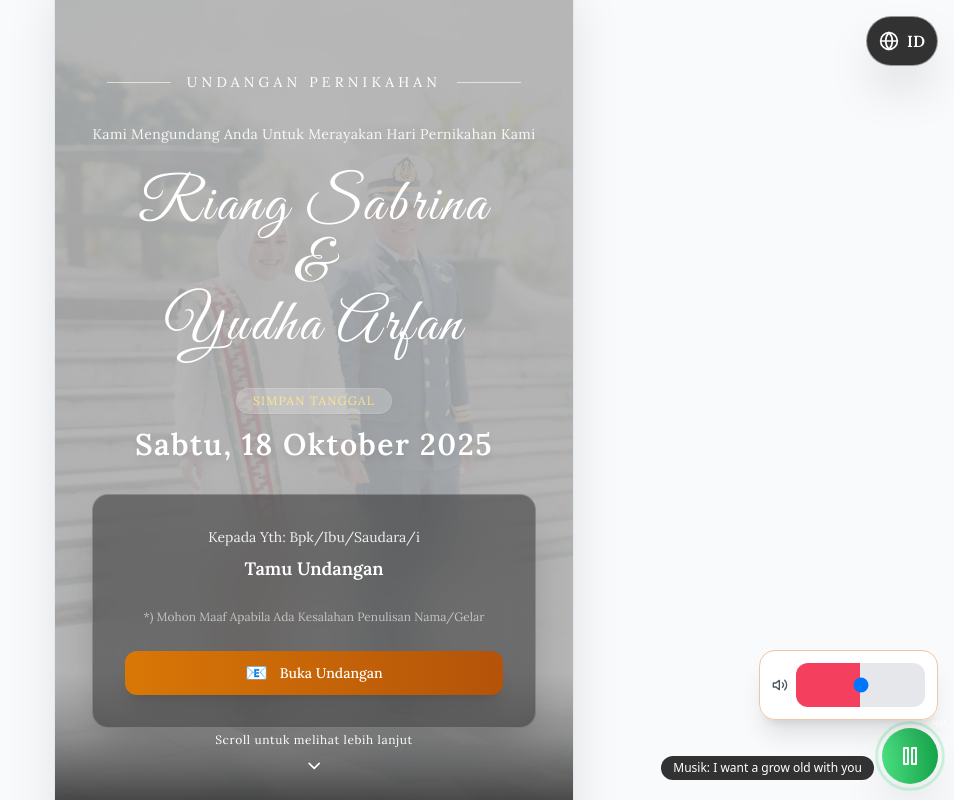
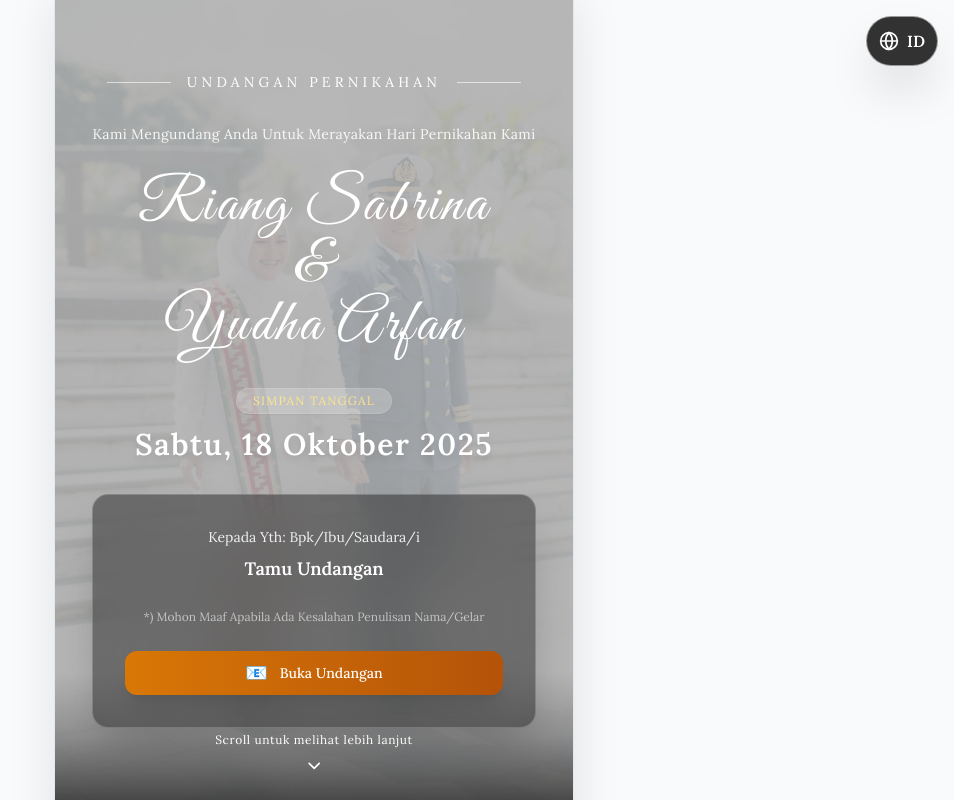
Before and after one commit to SofyanArdiansyah888/sabrina, a React (Vite) app: page / in a window 1280 px wide. Shown: the top 800 px of the page, without its empty margins (326-1280 px from the left). Built offline with nearby package versions, Linux system fonts and the light colour scheme; a web font is replaced by a local one.

Commit message:
Update BackgroundMusic component to start with full volume and hide controls; change timezone references from WIB to WITA in Footer, WeddingDetails, and LanguageContext for consistency.

```diff
--- a/src/components/BackgroundMusic.tsx
+++ b/src/components/BackgroundMusic.tsx
@@ -8,7 +8,7 @@ export default function BackgroundMusic() {
   const [isVisible] = useState(true) // Show component but hide controls
   const [isPlaying, setIsPlaying] = useState(false)
   const [isMuted, setIsMuted] = useState(true) // Start muted for autoplay
-  const [volume, setVolume] = useState(0.5)
+  const [volume, setVolume] = useState(1.0)
   const [showNotification, setShowNotification] = useState(false)
   const [hasInteracted, setHasInteracted] = useState(false)
   const audioRef = useRef<HTMLAudioElement>(null)
@@ -222,13 +222,13 @@ export default function BackgroundMusic() {
 
 
 
-          {/* Floating Music Controls */}
+          {/* Floating Music Controls - Hidden */}
           <motion.div
             initial={{ opacity: 0, scale: 0 }}
-            animate={{ opacity: 1, scale: 1 }}
+            animate={{ opacity: 0, scale: 0 }}
             exit={{ opacity: 0, scale: 0 }}
             transition={{ duration: 0.5, delay: 0.5 }}
-            className="fixed bottom-24 right-4 z-40 md:bottom-4"
+            className="fixed bottom-24 right-4 z-40 md:bottom-4 hidden"
           >
             {/* Main Music Button */}
             <motion.button
@@ -281,53 +281,9 @@ export default function BackgroundMusic() {
               )}
             </motion.button>
 
-            {/* Volume Control */}
-            {isPlaying && (
-              <motion.div
-                initial={{ opacity: 0, scale: 0.8 }}
-                animate={{ opacity: 1, scale: 1 }}
-                exit={{ opacity: 0, scale: 0.8 }}
-                className="absolute bottom-16 right-0 bg-white/95 backdrop-blur-lg rounded-2xl shadow-xl p-3 border border-rose-200"
-              >
-                <div className="flex items-center space-x-2 min-w-[120px]">
-                  <motion.button
-                    onClick={toggleMute}
-                    whileHover={{ scale: 1.1 }}
-                    whileTap={{ scale: 0.9 }}
-                    className="text-gray-600 hover:text-rose-500 transition-colors"
-                  >
-                    {isMuted ? (
-                      <VolumeX className="w-4 h-4" />
-                    ) : (
-                      <Volume2 className="w-4 h-4" />
-                    )}
-                  </motion.button>
+            {/* Volume Control - Removed */}
 
-                  <input
-                    type="range"
-                    min="0"
-                    max="1"
-                    step="0.1"
-                    value={volume}
-                    onChange={handleVolumeChange}
-                    className="flex-1 h-1 bg-gray-200 rounded-lg appearance-none cursor-pointer"
-                    style={{
-                      background: `linear-gradient(to right, #f43f5e 0%, #f43f5e ${volume * 100}%, #e5e7eb ${volume * 100}%, #e5e7eb 100%)`
-                    }}
-                  />
-                </div>
-              </motion.div>
-            )}
-
-            {/* Tooltip */}
-            <motion.div
-              initial={{ opacity: 0, x: 20 }}
-              animate={{ opacity: 1, x: 0 }}
-              transition={{ delay: 2 }}
-              className="absolute right-16 top-1/2 transform -translate-y-1/2 bg-black/80 text-white text-xs px-3 py-1 rounded-lg whitespace-nowrap pointer-events-none"
-            >
-              {isPlaying ? t('music.playing') : t('music.tooltip')}
-            </motion.div>
+            {/* Tooltip - Removed since controls are hidden */}
           </motion.div>
 
           {/* Hidden Audio Element with Aggressive Autoplay */}
--- a/src/components/Footer.tsx
+++ b/src/components/Footer.tsx
@@ -144,7 +144,7 @@ export default function Footer() {
                     })}
                   </p>
                   <p className="font-merriweather text-sm text-gray-600">
-                    {mainEvent.time} - {mainEvent.endTime} WIB
+                    {mainEvent.time} - {mainEvent.endTime} WITA
                   </p>
                   <div className="bg-rose-50 rounded-xl p-3 mt-3">
                     <p className="text-rose-600 font-lora text-sm">
--- a/src/components/WeddingDetails.tsx
+++ b/src/components/WeddingDetails.tsx
@@ -9,13 +9,13 @@ export default function WeddingDetails() {
   const ceremonyDetails = [
     {
       title: t('schedule.ceremonyName'),
-      time: "09:00 WIB",
+      time: "09:00 WITA",
       location: "Masjid Al-Ikhlas, Jakarta",
       description: t('details.ceremonyDesc')
     },
     {
       title: t('schedule.receptionName'),
-      time: "11:00 - 14:00 WIB",
+      time: "11:00 - 14:00 WITA",
       location: "Gedung Serbaguna, Jakarta",
       description: t('details.receptionDesc')
     }
--- a/src/context/LanguageContext.tsx
+++ b/src/context/LanguageContext.tsx
@@ -107,7 +107,7 @@ const translations = {
     // Common
     'common.scroll': 'Scroll untuk melihat lebih lanjut',
     'common.loading': 'Memuat undangan...',
-    'common.timezone': 'WIB',
+    'common.timezone': 'WITA',
   },
   en: {
     // Hero Section
@@ -204,7 +204,7 @@ const translations = {
     // Common
     'common.scroll': 'Scroll to see more',
     'common.loading': 'Loading invitation...',
-    'common.timezone': 'WIB',
+    'common.timezone': 'WITA',
   }
 }
 
```
